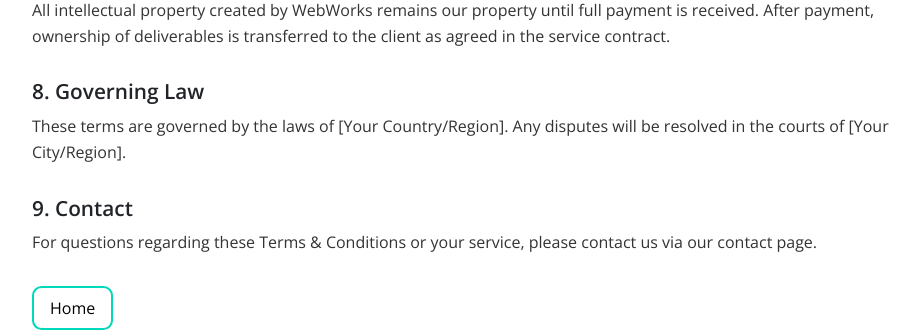
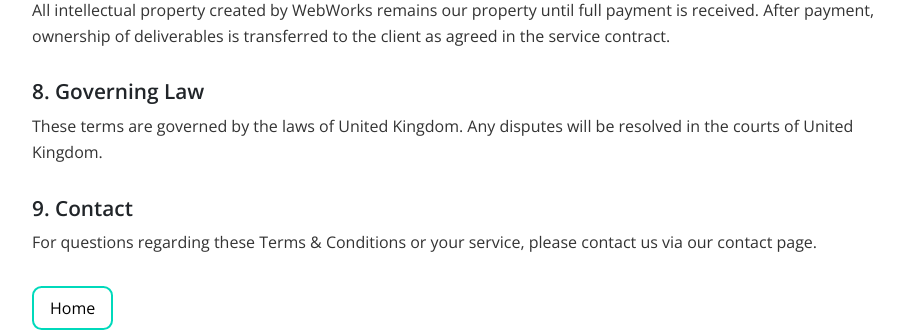
Before and after one commit to markh55/PP4-ecommerce, a Django app: page /terms-and-conditions/ in a window 1280 px wide. Shown: the part 968-1302 px from the top of the page, without its empty margins (178-1098 px from the left). Run offline with Django 3.2, Linux system fonts and the light colour scheme; some libraries are stand-ins or nearby versions.

Commit message:
updated faq.html & terms.html

```diff
--- a/home/templates/home/faq.html
+++ b/home/templates/home/faq.html
@@ -68,7 +68,7 @@
     </p>
   </div>
 
- <p class="text-center mt-4">
+<p class="text-center mt-4">
   Still have questions? We'd love to help!</p>
     <p class="text-center">
   <a href="{% url 'index' %}#contact" class="btn btn-home">Get in Touch</a>
--- a/home/templates/home/terms.html
+++ b/home/templates/home/terms.html
@@ -68,7 +68,7 @@
   <div class="static-section">
     <h3>8. Governing Law</h3>
     <p>
-      These terms are governed by the laws of [Your Country/Region]. Any disputes will be resolved in the courts of [Your City/Region].
+      These terms are governed by the laws of United Kingdom. Any disputes will be resolved in the courts of United Kingdom.
     </p>
   </div>
 
```
